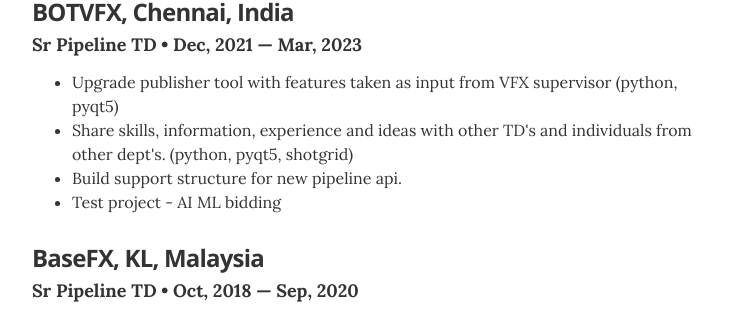
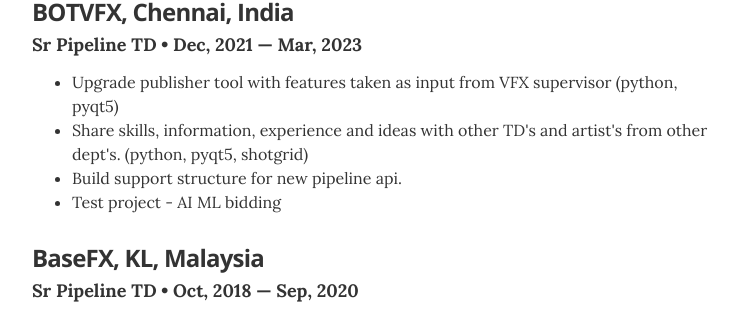
Before and after one commit to singhaidotnish/myresume, a Jekyll site: the page built from index.html, in a window 1280 px wide and 900 px high, scrolled down 729 px. Shown: the part 140-453 px from the top of the window, without its empty margins (268-1011 px from the left). Built offline with Jekyll 4.4.1, drawn with Linux system fonts in a browser that asks for light colours.

Commit message:
update experience.yml

```diff
--- a/_data/experience.yml
+++ b/_data/experience.yml
@@ -10,7 +10,7 @@
 - company: BOTVFX, Chennai, India
   position: Sr Pipeline TD
   duration: Dec, 2021 &mdash; Mar, 2023
-  summary: <ul class="resume-item-list"><li>Upgrade publisher tool with features taken as input from VFX supervisor (python, pyqt5)</li><li>Share skills, information, experience and ideas with other TD's and individuals from other dept's. (python, pyqt5, shotgrid) </li><li>Build support structure for new pipeline api.</li><li>Test project - AI ML bidding</li></ul>
+  summary: <ul class="resume-item-list"><li>Upgrade publisher tool with features taken as input from VFX supervisor (python, pyqt5)</li><li>Share skills, information, experience and ideas with other TD's and artist's from other dept's. (python, pyqt5, shotgrid) </li><li>Build support structure for new pipeline api.</li><li>Test project - AI ML bidding</li></ul>
 
 
 # Sr Pipeline TD
```
